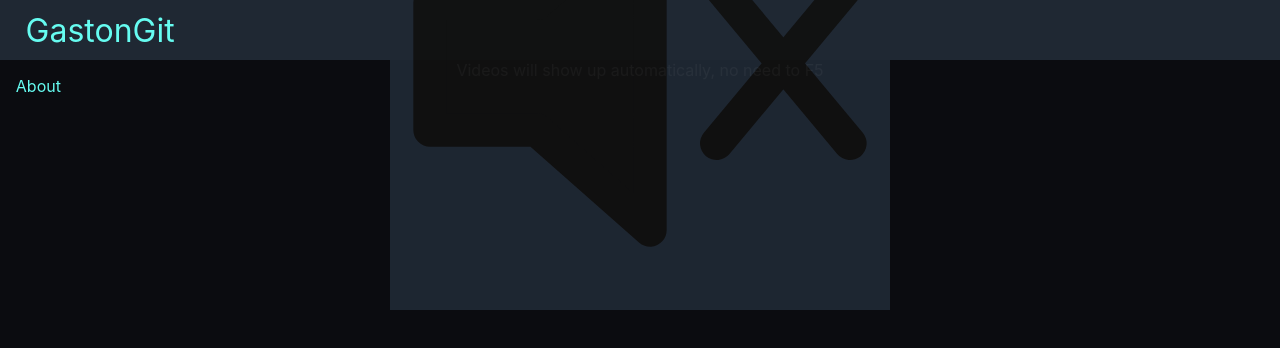
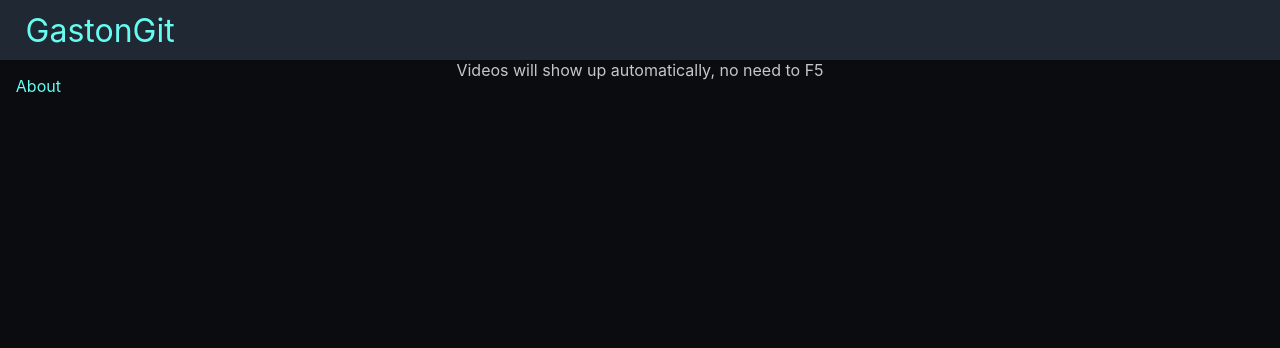
Before and after one commit to GastonGit/Lurk.Server, a React (Create React App) app in the folder client/: page / in a window 1280 px wide. Shown: the top 348 px of the page. Built offline with nearby package versions, Linux system fonts and the light colour scheme; no server answers.

Commit message:
remove unmute button overlay

```diff
--- a/client/src/components/App.tsx
+++ b/client/src/components/App.tsx
@@ -1,6 +1,5 @@
 import React from 'react';
 import '../styles/App.css';
-import unmuteIcon from '../assets/unmute_icon.svg';
 
 interface AppState {
     addedClips: Array<string>;
@@ -100,18 +99,6 @@ export default class App extends React.Component<unknown, AppState> {
         const updateInterval = setInterval(this.updateList.bind(this), 60000);
         this.setState({ updateInterval: updateInterval });
 
-        (
-            document.querySelector('.unmuteButton') as HTMLButtonElement
-        ).addEventListener('click', function () {
-            const video = document.querySelector(
-                '.videoClip',
-            ) as HTMLVideoElement;
-            video.volume = 0.5;
-            video.muted = false;
-
-            this.remove();
-        });
-
         (document.querySelector('.videoClip') as HTMLElement).onerror = () => {
             console.log('Error loading current clip, playing the next clip');
             this.nextClip();
@@ -141,14 +128,6 @@ export default class App extends React.Component<unknown, AppState> {
                     controls
                     muted
                 />
-                <button className="unmuteButton">
-                    <img
-                        className="unmute-icon"
-                        src={unmuteIcon}
-                        alt="unmute"
-                        draggable="false"
-                    />
-                </button>
             </div>
         );
     }
```
